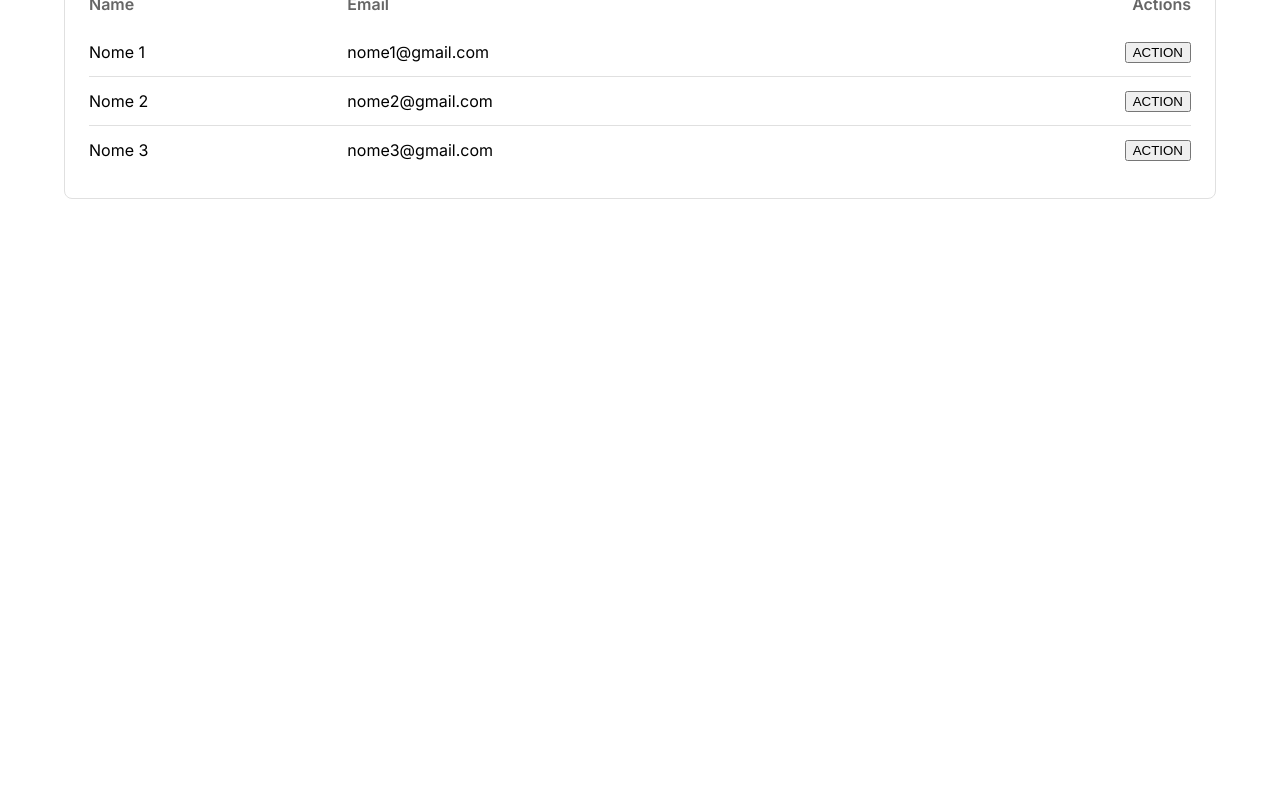
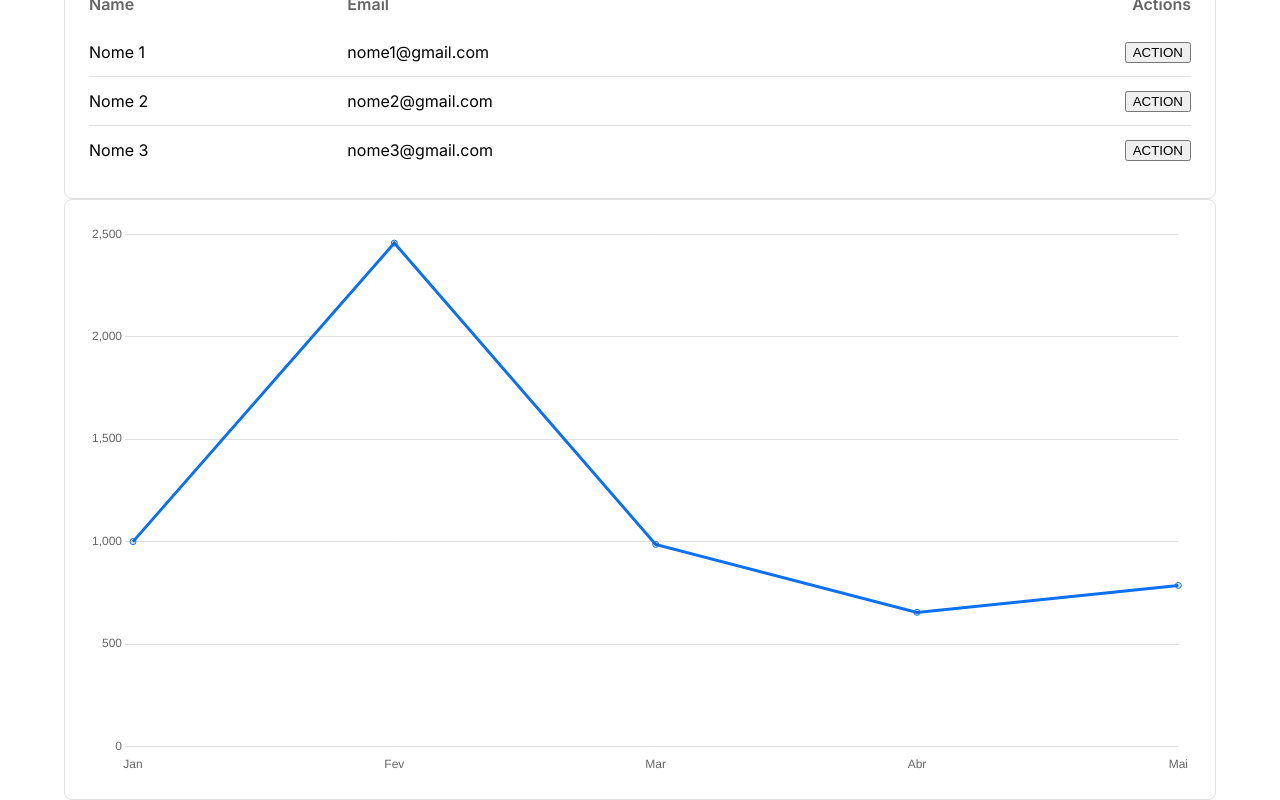
Before and after one commit to Abdalla1337/dnc-sales-dashboard-mrcl, a React (Vite) app: page /home in a window 1280 px wide. Shown: the part 483-1283 px from the top of the page. Before the commit the page ends 800 px from the top, so only its background shows below. Built offline with nearby package versions, Linux system fonts and the light colour scheme.

Commit message:
Chart Component

```diff
--- a/package.json
+++ b/package.json
@@ -14,7 +14,9 @@
     "@emotion/styled": "^11.14.0",
     "@mui/material": "^6.3.1",
     "@types/styled-components": "^5.1.34",
+    "chart.js": "^4.4.7",
     "react": "^18.3.1",
+    "react-chartjs-2": "^5.3.0",
     "react-dom": "^18.3.1",
     "react-router-dom": "^7.1.0",
     "styled-components": "^6.1.14"
--- /dev/null
+++ b/src/components/CustomChart.tsx
@@ -0,0 +1,81 @@
+import { useTheme } from 'styled-components'
+import {
+  Chart as ChartJS,
+  CategoryScale,
+  LinearScale,
+  BarElement,
+  PointElement,
+  LineElement,
+  Title,
+  Tooltip,
+  Legend,
+} from 'chart.js'
+import { Line } from 'react-chartjs-2'
+import { Bar } from 'react-chartjs-2'
+import { CustomChartProps } from '@/types'
+
+ChartJS.register(
+  CategoryScale,
+  LinearScale,
+  BarElement,
+  PointElement,
+  LineElement,
+  Title,
+  Tooltip,
+  Legend
+)
+
+function CustomChart(props: CustomChartProps) {
+  const { data, labels, type } = props
+  const theme = useTheme()
+  const options = {
+    responsive: true,
+    scaleShowVerticalLines: false,
+    scales: {
+      x: {
+        border: {
+          display: false,
+        },
+        grid: {
+          display: false,
+        },
+        ticks: {
+          color: theme.typographies.subtitle,
+        },
+      },
+      y: {
+        border: {
+          display: false,
+        },
+        grid: {
+          color: theme.appDefaultStroke,
+        },
+        ticks: {
+          color: theme.typographies.subtitle,
+        },
+      },
+    },
+    plugins: {
+      legend: {
+        display: false,
+      },
+    },
+  }
+  const chartData = {
+    labels,
+    datasets: [
+      {
+        data: data,
+        borderColor: 'rgb(12, 112, 242)',
+        backgroundColo: 'rgba(12, 112, 242, 1)',
+      },
+    ],
+  }
+  return type === 'bar' ? (
+    <Bar options={options} data={chartData} />
+  ) : (
+    <Line options={options} data={chartData} />
+  )
+}
+
+export default CustomChart
--- a/src/components/index.ts
+++ b/src/components/index.ts
@@ -1,4 +1,5 @@
 export { default as AvatarsList } from './AvatarList'
+export { default as CustomChart } from './CustomChart'
 export { default as CustomTable } from './CustomTable'
 export { default as FormComponent } from './FormComponents'
 export { default as Header } from './Header'
--- a/src/pages/Home.tsx
+++ b/src/pages/Home.tsx
@@ -1,4 +1,10 @@
-import { AvatarsList, CardComponent, CustomTable, Header } from '@/components'
+import {
+  AvatarsList,
+  CardComponent,
+  CustomChart,
+  CustomTable,
+  Header,
+} from '@/components'
 import { Container } from '@mui/material'
 import { currencyConverter } from '@/utils'
 
@@ -55,6 +61,13 @@
             rows={mockTableData.rows}
           />
         </CardComponent>
+        <CardComponent>
+          <CustomChart
+            labels={['Jan', 'Fev', 'Mar', 'Abr', 'Mai']}
+            data={[1000.12, 2456.54, 986.32, 654.89, 786.32, 386.32]}
+            type="line"
+          />
+        </CardComponent>
       </Container>
     </>
   )
--- /dev/null
+++ b/src/types/customChart.d.ts
@@ -0,0 +1,5 @@
+export interface CustomChartProps {
+  labels: string[]
+  data: number[]
+  type: 'line' | 'bar'
+}
--- a/src/types/index.ts
+++ b/src/types/index.ts
@@ -1,5 +1,6 @@
+export * from './avatarsList'
+export * from './customTable'
+export * from './customChart'
 export * from './theme'
-export * from './customTable'
 export * from './typographies'
 export * from './formComponent'
-export * from './avatarsList'
```
Also changed, not shown: 1 other file (tests, documents, lock files or other folders).
